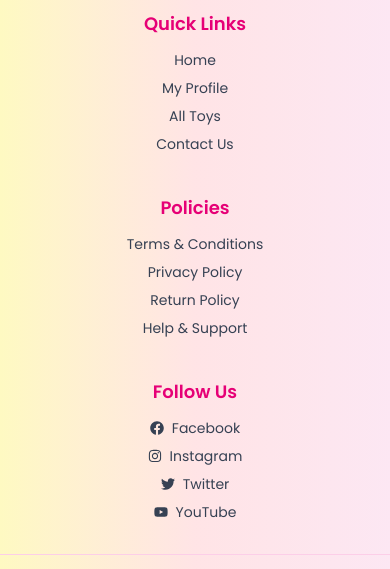
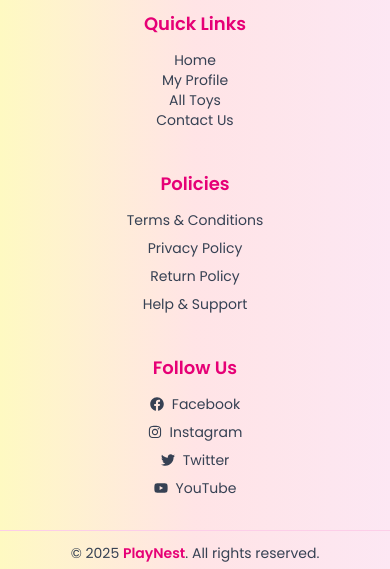
Before and after one commit to Takdirul-Rijan/play-nest-app, a React (Vite) app: page /auth in a window 390 px wide. Shown: the part 350-919 px from the top of the page. Built offline with nearby package versions, Linux system fonts and the light colour scheme; no server answers.

Commit message:
first commit

```diff
--- a/src/components/Footer.jsx
+++ b/src/components/Footer.jsx
@@ -1,5 +1,6 @@
 import React from "react";
 import { FaFacebook, FaInstagram, FaTwitter, FaYoutube } from "react-icons/fa";
+import { Link } from "react-router";
 
 const Footer = () => {
   return (
@@ -33,15 +34,22 @@ const Footer = () => {
             Quick Links
           </h3>
           <ul className="space-y-2 text-sm">
+            <Link to={"/"}>
               <li className="hover:text-pink-500 cursor-pointer transition">
                 Home
               </li>
+            </Link>
+
+            <Link to={"/my-profile"}>
               <li className="hover:text-pink-500 cursor-pointer transition">
                 My Profile
               </li>
+            </Link>
+            <Link to={"/all-toy"}>
               <li className="hover:text-pink-500 cursor-pointer transition">
                 All Toys
               </li>
+            </Link>
             <li className="hover:text-pink-500 cursor-pointer transition">
               Contact Us
             </li>
@@ -71,18 +79,34 @@ const Footer = () => {
             Follow Us
           </h3>
           <ul className="space-y-2 text-sm">
-            <li className="flex items-center justify-center sm:justify-start gap-2 hover:text-pink-500 cursor-pointer transition">
+            <a
+              href="https://www.facebook.com/login/"
+              target="_blank"
+              className="flex items-center justify-center sm:justify-start gap-2 hover:text-pink-500 cursor-pointer transition"
+            >
               <FaFacebook /> Facebook
-            </li>
-            <li className="flex items-center justify-center sm:justify-start gap-2 hover:text-pink-500 cursor-pointer transition">
+            </a>
+            <a
+              href="https://www.instagram.com/accounts/login/"
+              target="_blank"
+              className="flex items-center justify-center sm:justify-start gap-2 hover:text-pink-500 cursor-pointer transition"
+            >
               <FaInstagram /> Instagram
-            </li>
-            <li className="flex items-center justify-center sm:justify-start gap-2 hover:text-pink-500 cursor-pointer transition">
+            </a>
+            <a
+              href="https://x.com/i/flow/login"
+              target="_blank"
+              className="flex items-center justify-center sm:justify-start gap-2 hover:text-pink-500 cursor-pointer transition"
+            >
               <FaTwitter /> Twitter
-            </li>
-            <li className="flex items-center justify-center sm:justify-start gap-2 hover:text-pink-500 cursor-pointer transition">
+            </a>
+            <a
+              href="https://www.youtube.com/"
+              target="_blank"
+              className="flex items-center justify-center sm:justify-start gap-2 hover:text-pink-500 cursor-pointer transition"
+            >
               <FaYoutube /> YouTube
-            </li>
+            </a>
           </ul>
         </div>
       </div>
--- a/src/components/Slider.jsx
+++ b/src/components/Slider.jsx
@@ -14,6 +14,7 @@ const Slider = () => {
       <div className="w-full h-full relative">
         <Swiper
           navigation={true}
+          loop={true}
           modules={[Navigation]}
           className="mySwiper w-full h-full"
         >
--- a/src/routes/router.jsx
+++ b/src/routes/router.jsx
@@ -10,6 +10,7 @@ import MyProfile from "../pages/MyProfile";
 import ForgotPassword from "../pages/ForgotPassword";
 import OrderNow from "../pages/OrderNow";
 import ErrorPage from "../pages/ErrorPage";
+import PopularToys from "../components/PopularToys";
 
 const router = createBrowserRouter([
   {
@@ -19,6 +20,11 @@ const router = createBrowserRouter([
       {
         index: true,
         element: <Home></Home>,
+        loader: () => fetch("/toydata.json"),
+      },
+      {
+        path: "/all-toy",
+        element: <PopularToys></PopularToys>,
         loader: () => fetch("/toydata.json"),
       },
       {
```
Lines whose indentation alone changed are shown as unchanged.
